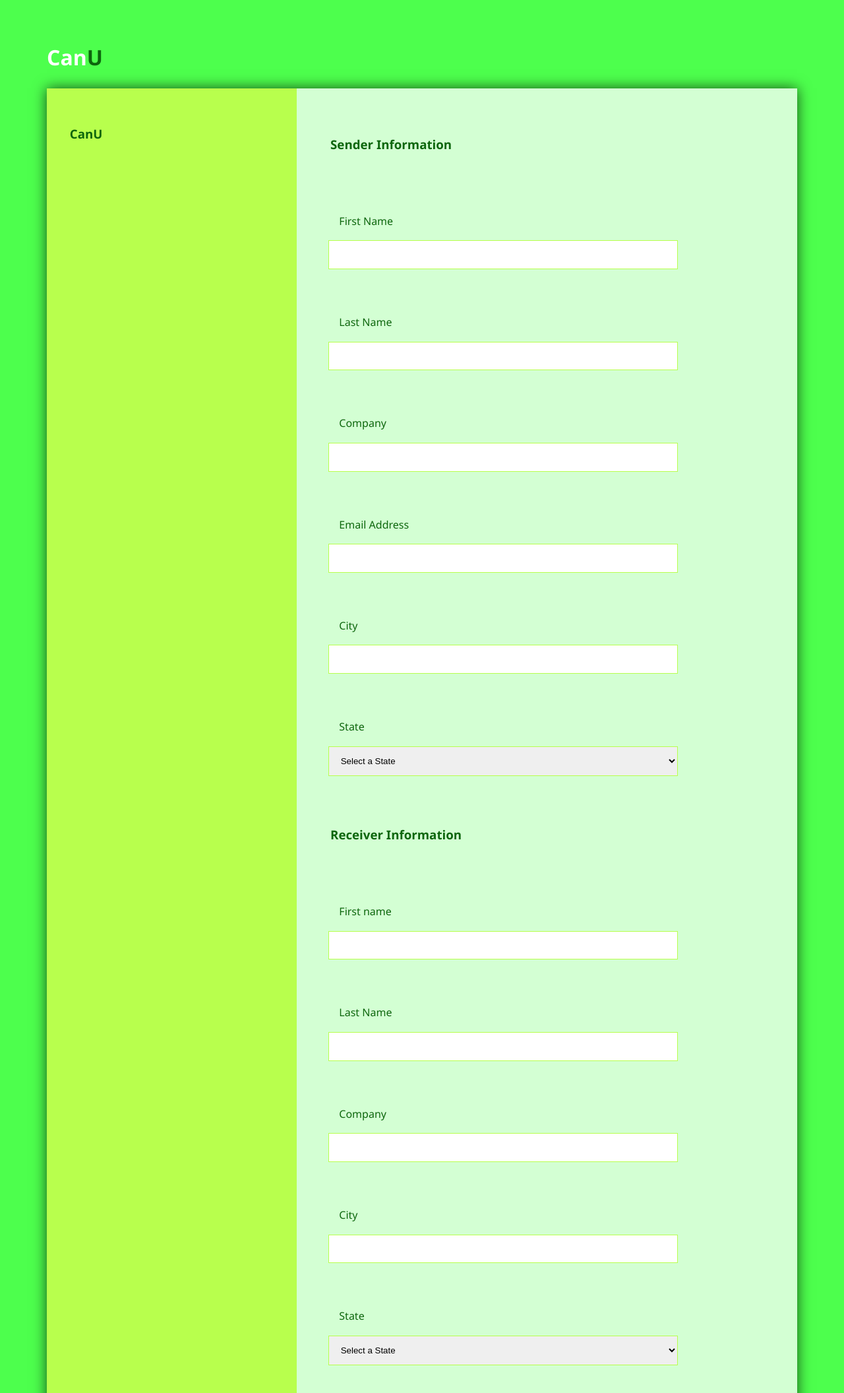
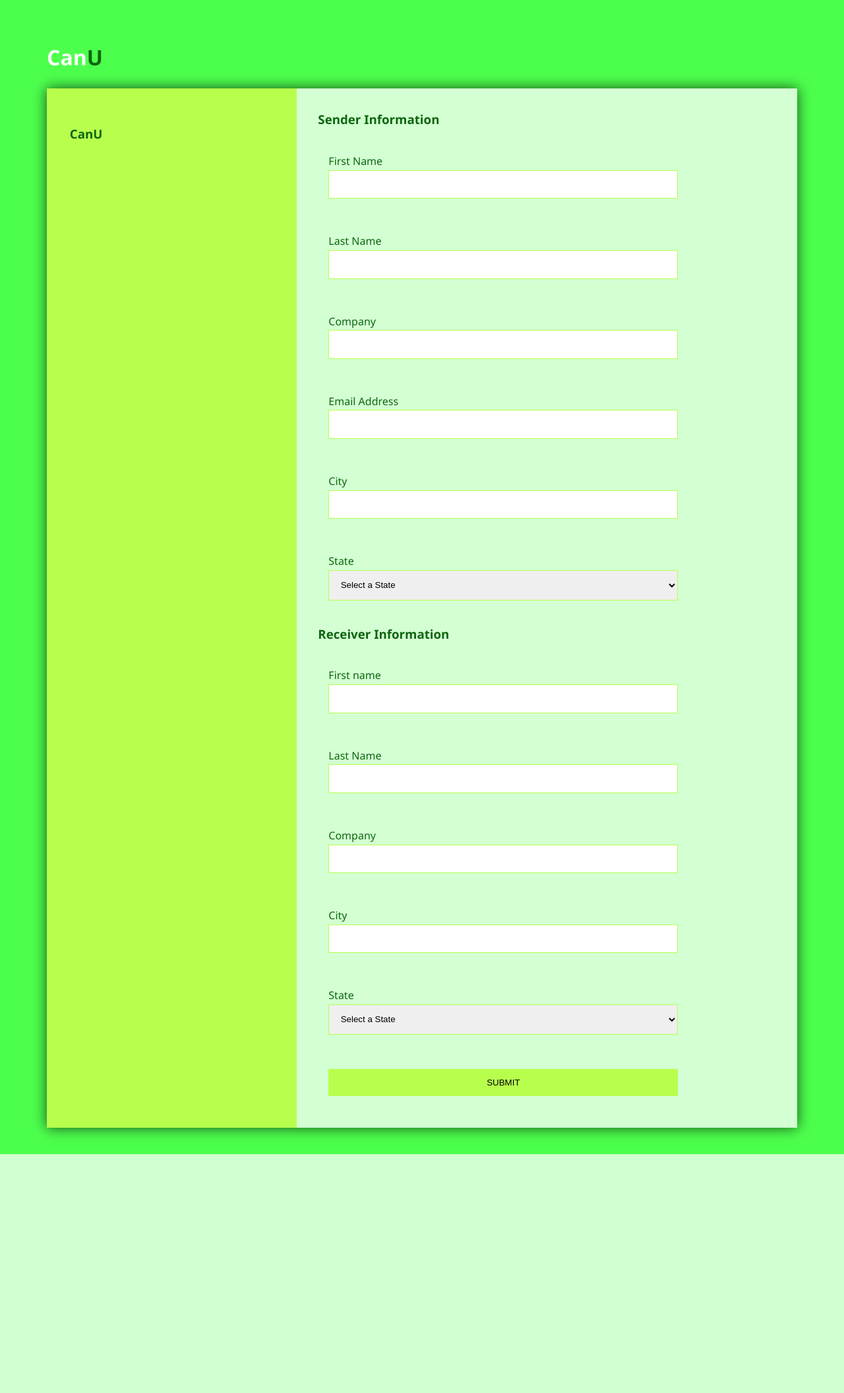
Before and after one commit to TLJessop/CanU-fb, a Node server app: page / in a window 1280 px wide. Shown: the top 2111 px of the page at 66% size. After the commit the page ends 1749 px from the top, so only its background shows below. Run offline with Node 20, Linux system fonts and the light colour scheme; some libraries are stand-ins or nearby versions.

Commit message:
tighten element placement

```diff
--- a/public/style.css
+++ b/public/style.css
@@ -70,6 +70,8 @@
 
 .shippingInfo form label, .shippingInfo form h3 {
     display: block;
+    padding: 0;
+    margin: 0;
 }
 
 .shippingInfo form p{
```
